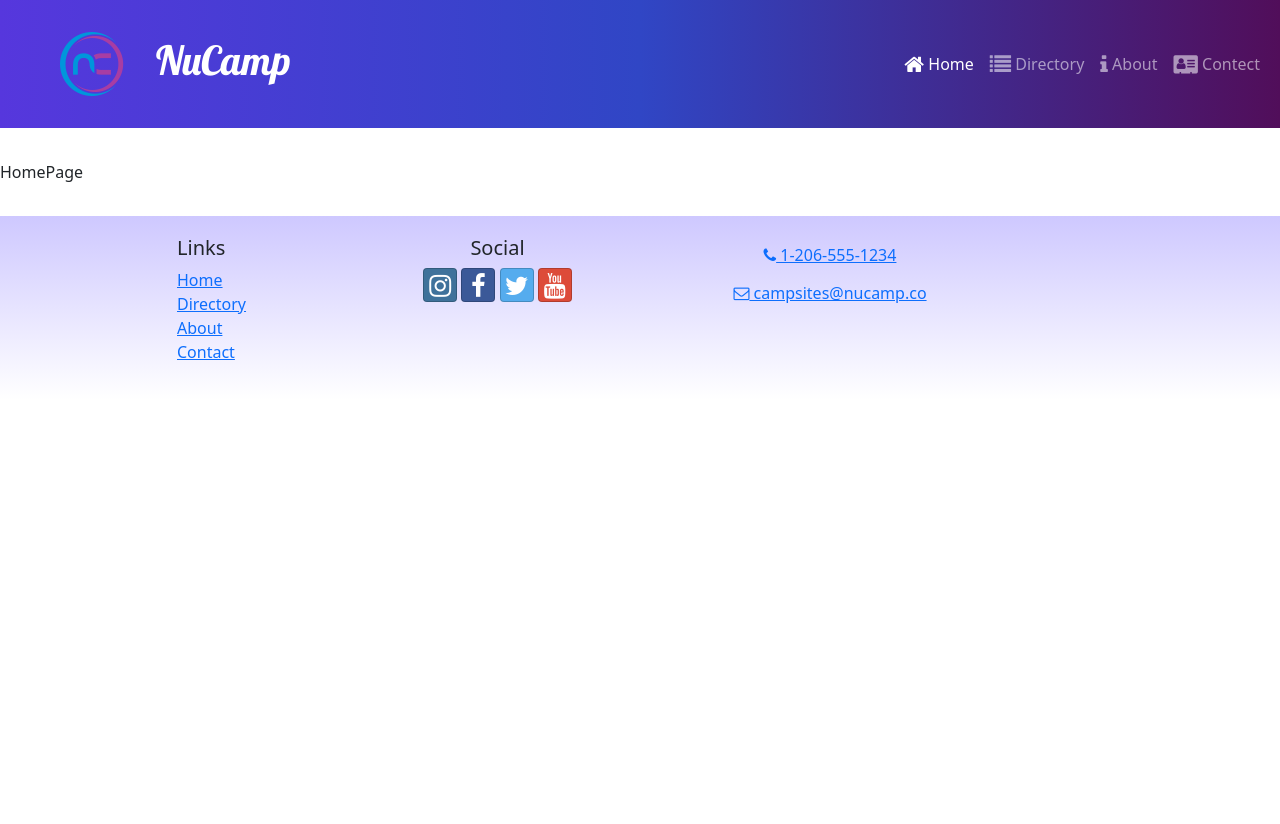
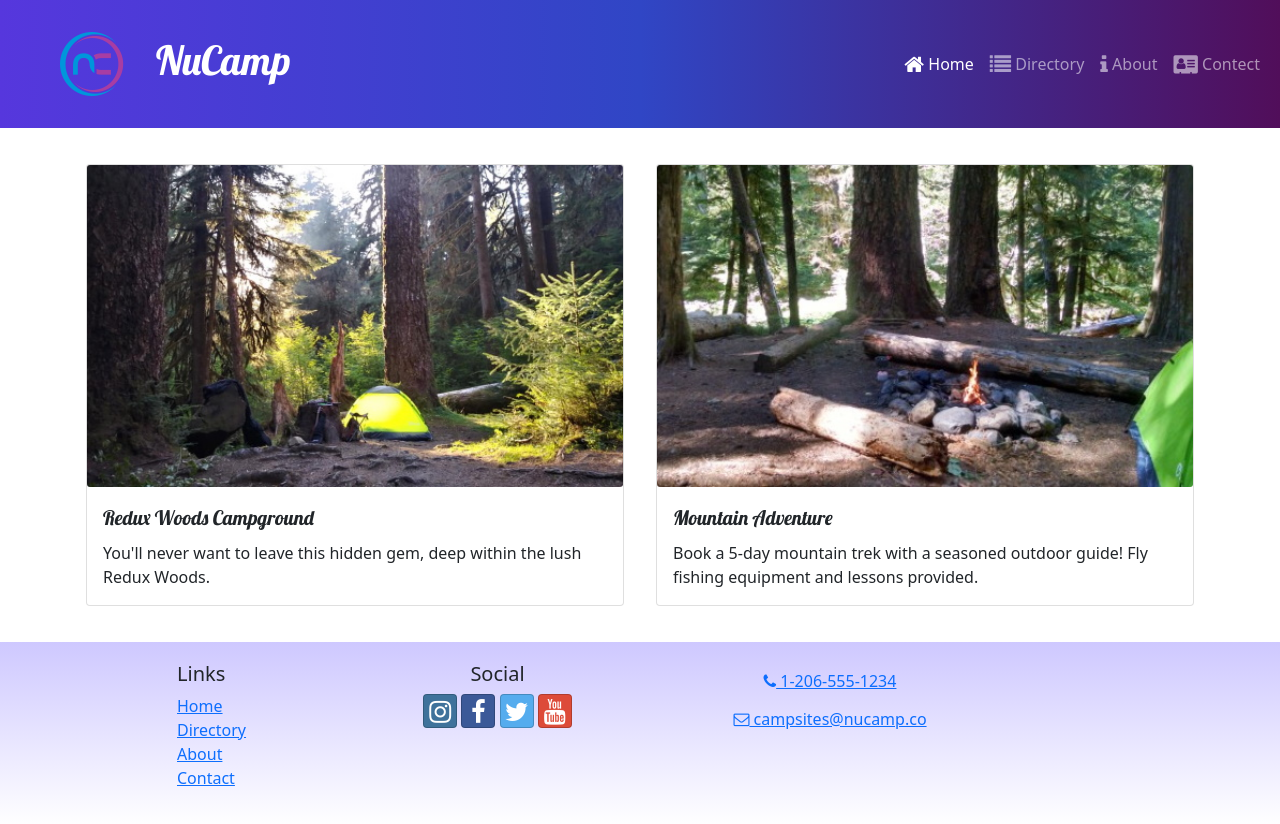
Before and after one commit to arunkumar09/hearts, a React (Create React App) app in the folder nucampsite/: page / in a window 1280 px wide. Before the commit the page ends 800 px from the top, so only its background shows below. Built offline with nearby package versions, Linux system fonts and the light colour scheme.

Commit message:
Homepage Display

```diff
--- a/nucampsite/src/features/campsites/campsitesSlice.js
+++ b/nucampsite/src/features/campsites/campsitesSlice.js
@@ -7,3 +7,7 @@
 export const selectCampsiteById = (id) => {
     return CAMPSITES.find((campsite) => campsite.id === id);
 };
+
+export const selectFeaturedCampsite = () => {
+    return CAMPSITES.find((campsite) => campsite.featured);
+};
--- /dev/null
+++ b/nucampsite/src/features/display/DisplayCard.js
@@ -0,0 +1,17 @@
+import { Card, CardImg, CardBody, CardTitle, CardText } from 'reactstrap';
+
+const DisplayCard = ({ item }) => {
+    const { image, name, description } = item;
+
+    return (
+        <Card>
+            <CardImg src={image} alt={name}/>
+                <CardBody>
+                    <CardTitle>{name}</CardTitle>
+                    <CardText>{description}</CardText>
+                </CardBody>
+        </Card>
+    );
+};
+
+export default DisplayCard;
--- /dev/null
+++ b/nucampsite/src/features/display/DisplayList.js
@@ -0,0 +1,20 @@
+import { Col, Row } from 'reactstrap';
+import { selectFeaturedCampsite } from '../campsites/campsitesSlice';
+import { selectFeaturedPromotion } from '../promotions/promotionsSlice';
+import DisplayCard from './DisplayCard';
+
+const DisplayList = () => {
+    const items = [selectFeaturedCampsite(), selectFeaturedPromotion()];
+    return (
+        <Row>
+            {items.map((item, idx) => {
+                return (
+                    <Col md className='m-1' key={idx}>
+                        <DisplayCard item={item}/>
+                    </Col>
+                );
+            })}
+        </Row> );
+}
+
+export default DisplayList;
--- /dev/null
+++ b/nucampsite/src/features/promotions/promotionsSlice.js
@@ -0,0 +1,5 @@
+import { PROMOTIONS } from '../../app/shared/PROMOTIONS';
+
+export const selectFeaturedPromotion = () => {
+    return PROMOTIONS.find((promotion) => promotion.featured);
+};
--- a/nucampsite/src/pages/HomePage.js
+++ b/nucampsite/src/pages/HomePage.js
@@ -1,5 +1,11 @@
+import { Container } from "reactstrap";
+import DisplayList from "../features/display/DisplayList";
+
 const HomePage = () => {
-    return ( <div>HomePage</div> );
+    return (
+        <Container>
+            <DisplayList/>
+        </Container> );
 }
 
 export default HomePage;
```
